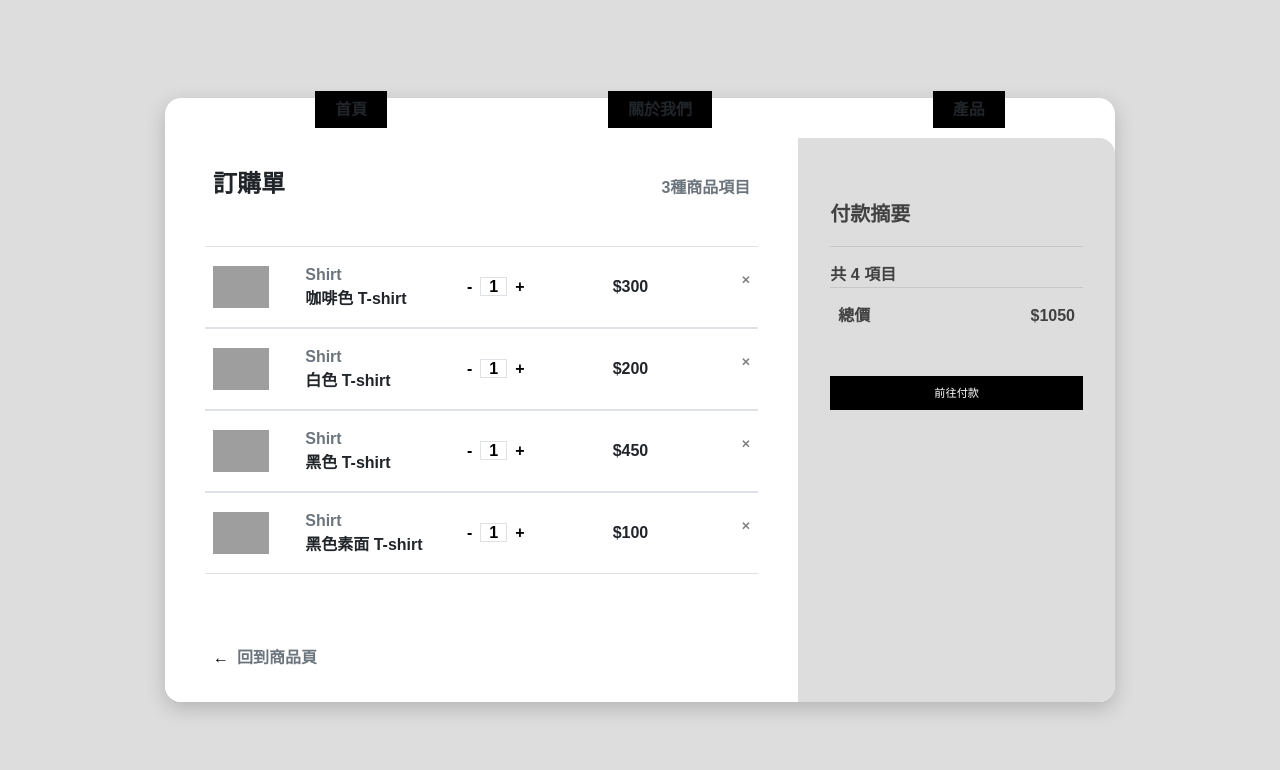
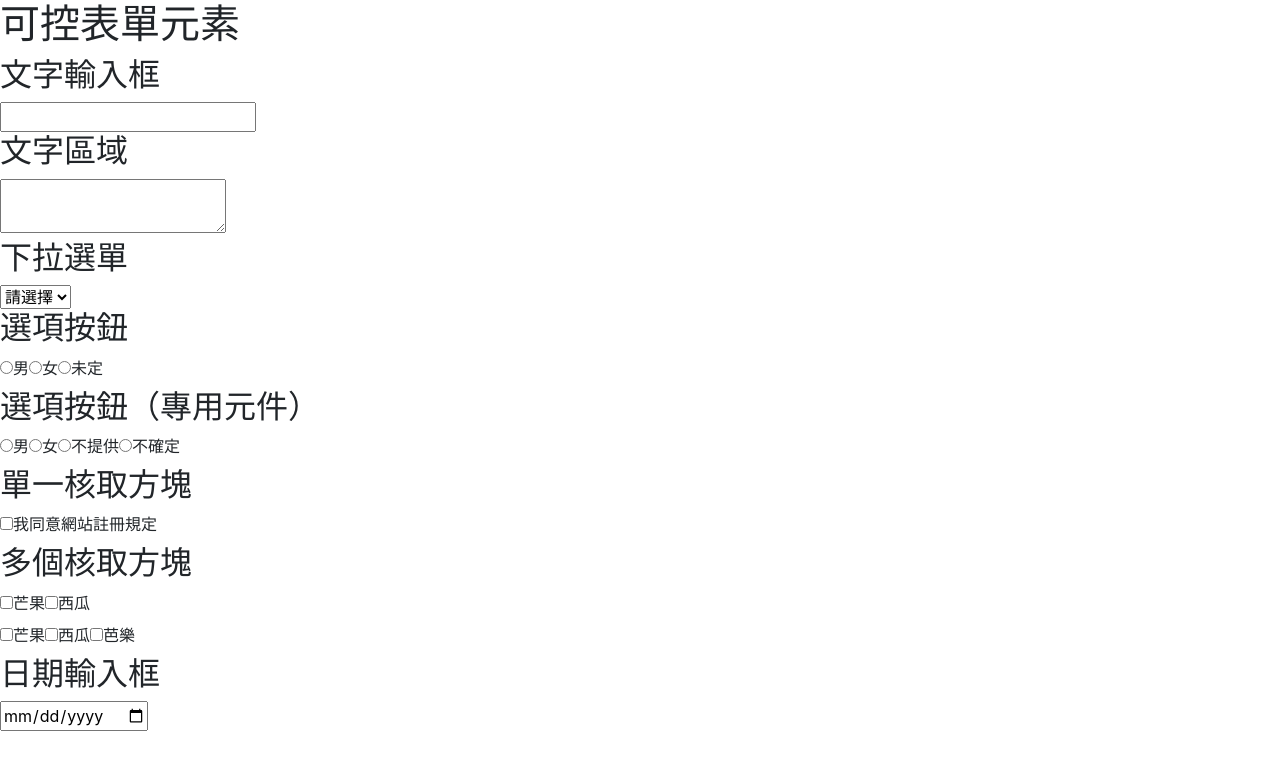
Before and after one commit to karinhsin/React_tutorial, a React (Create React App) app: page / in a window 1280 px wide. Shown: the top 770 px of the page. Built offline with nearby package versions, Linux system fonts and the light colour scheme; grey boxes are pictures that could not be loaded.

Commit message:
新增日期輸入框範例

```diff
--- a/src/App.js
+++ b/src/App.js
@@ -1,93 +1,214 @@
-import { useState } from 'react'
-import './App.css'
-import './menu.css'
-import OrderList from './components/OrderList'
-import Summary from './components/Summary'
+import React, { useState } from 'react'
+import RadioButton from './components/RadioButton'
+import CheckBox from './components/CheckBox'
 
-// 產品訂購的項目
-const products = [
-  {
-    id: 1,
-    name: '咖啡色 T-shirt',
-    category: 'Shirt',
-    image: 'https://i.imgur.com/1GrakTl.jpg',
-    price: 300,
-  },
-  {
-    id: 2,
-    name: '白色 T-shirt',
-    category: 'Shirt',
-    image: 'https://i.imgur.com/ba3tvGm.jpg',
-    price: 200,
-  },
-  {
-    id: 3,
-    name: '黑色 T-shirt',
-    category: 'Shirt',
-    image: 'https://i.imgur.com/pHQ3xT3.jpg',
-    price: 450,
-  },
-  {
-    id: 4,
-    name: '黑色素面 T-shirt',
-    category: 'Shirt',
-    image: 'https://i.imgur.com/pHQ3xT3.jpg',
-    price: 100,
-  },
-]
-
-// const initState = () => {
-//   console.log(products)
-//   const array = []
-
-//   for (let i; i < products.length; i++) {
-//     array.push(1)
-//   }
-//   console.log(array)
-//   return array
-// }
-
-function App() {
-  // 多樣產品狀態：陣列
-  // ex. 三樣商品 -> [1,1,1]
-  const [counts, setCounts] = useState(Array(products.length).fill(1))
-
-  // Summary
-  // 計算目前所有的商品數量
-  const productCount = () => {
-    let totalCount = 0
-
-    for (let i = 0; i < counts.length; i++) {
-      totalCount += counts[i]
-    }
-
-    return totalCount
-  }
-
-  // 計算目前所有的商品總價
-  const total = () => {
-    let sum = 0
-
-    for (let i = 0; i < products.length; i++) {
-      sum += counts[i] * products[i].price
-    }
-
-    return sum
-  }
+function App(props) {
+  const [inputText, setInputText] = useState('')
+  const [textArea, setTextArea] = useState('')
+  const [selectedOption, setSelectedOption] = useState('') //注意初始值
+  //radio 狀態紀錄是被選中選項按鈕的值
+  const [gender, setGender] = useState('')
+  //radio - 專用元件
+  const [gender2, setGender2] = useState('')
+  const genderOptions = ['男', '女', '不提供', '不確定']
+  //checkbox - single
+  const [agree, setAgree] = useState(false)
+  // checkbox - group
+  const [likeList, setLikeList] = useState([])
+  // checkbox - group - 專用元件
+  const [likeList2, setLikeList2] = useState([])
+  const fruitOptions = ['芒果', '西瓜', '芭樂']
+  const [birth, setBirth] = useState('')
 
   return (
-    <div className="card">
-      <ul>
-        <li><a>首頁</a></li>
-        <li><a>關於我們</a></li>
-        <li><a>產品</a></li>
-      </ul>
-      <div className="row">
+    <>
+      <h1>可控表單元素</h1>
+      {/* 讓程式碼比較方便折疊加section */}
+      <section id="inputText">
+        <h2>文字輸入框</h2>
+        <input
+          type="text"
+          value={inputText}
+          onChange={(e) => {
+            setInputText(e.target.value)
+          }}
+        />
+      </section>
 
-        <OrderList products={products} setCounts={setCounts} counts={counts} />
-        <Summary productCount={productCount()} total={total()} />
-      </div>
-    </div>
+      <section id="textArea">
+        <h2>文字區域</h2>
+        <textarea
+          value={textArea}
+          onChange={(e) => {
+            setTextArea(e.target.value)
+          }}
+        />
+      </section>
+
+      <section id="selectedOption">
+        <h2>下拉選單</h2>
+        <select
+          value={selectedOption}
+          onChange={(e) => {
+            setSelectedOption(e.target.value)
+          }}
+        >
+          {/* 第一個值會用state的初始值 */}
+          <option value="">請選擇</option>
+          <option value="雞腿">雞腿</option>
+          <option value="魯肉">魯肉</option>
+          <option value="排骨">排骨</option>
+        </select>
+      </section>
+
+      <section id="radioGroup">
+        <h2>選項按鈕</h2>
+        {/* 這邊的value不一定會用到 只是代表是哪個被選中 */}
+        <input
+          type="radio"
+          value="男"
+          checked={gender === '男'}
+          onChange={(e) => {
+            setGender(e.target.value)
+          }}
+        />
+        <label>男</label>
+        <input
+          type="radio"
+          value="女"
+          checked={gender === '女'}
+          onChange={(e) => {
+            setGender(e.target.value)
+          }}
+        />
+        <label>女</label>
+        <input
+          type="radio"
+          value="未定"
+          checked={gender === '未定'}
+          onChange={(e) => {
+            setGender(e.target.value)
+          }}
+        />
+        <label>未定</label>
+      </section>
+
+      <section id="radioButton">
+        <h2>選項按鈕（專用元件）</h2>
+        {genderOptions.map((v, i) => {
+          return (
+            <RadioButton
+              key={i}
+              value={v}
+              checkedValue={gender2}
+              setCheckedValue={setGender2}
+            />
+          )
+        })}
+      </section>
+
+      <section id="checkboxSingle">
+        <h2>單一核取方塊</h2>
+        <input
+          type="checkbox"
+          checked={agree}
+          onChange={(e) => {
+            setAgree(e.target.checked)
+          }}
+        />
+        <label>我同意網站註冊規定</label>
+      </section>
+
+      <section id="checkboxGroup">
+        <h2>多個核取方塊</h2>
+        <input
+          type="checkbox"
+          value="芒果"
+          checked={likeList.includes('芒果')}
+          onChange={(e) => {
+            //toggle（切換）
+            //如果這選項在陣列中 -> 移出陣列（新的陣列裡面不會有這個值）
+            if (likeList.includes(e.target.value)) {
+              //1.拷貝新陣列
+              //2.在新陣列裡面做處理
+              //filter過濾掉剛好不是這個值
+              const newLikeList = likeList.filter((v, i) => {
+                return v !== e.target.value
+              })
+
+              // //for迴圈語法
+              // const newLikeList = []
+              // for(let i = 0; i < likeList.length; i++) {
+              //   if(likeList[i]!== e.target.value) {
+              //     newLikeList.push(likeList[i])
+              //   }
+              // }
+
+              //3.設定回狀態
+              setLikeList(newLikeList)
+            } else {
+              // 如果這選項 不在 陣列中 -> 加入陣列
+              //1. 拷貝新陣列
+              //2. 新陣列中作處理
+              const newLikeList = [...likeList, e.target.value]
+              //3. 設定回狀態
+              setLikeList(newLikeList)
+            }
+          }}
+        />
+        <label>芒果</label>
+        <input
+          type="checkbox"
+          value="西瓜"
+          checked={likeList.includes('西瓜')}
+          onChange={(e) => {
+            // toggle(切換)
+            // 如果這選項 在 陣列中 -> 移出陣列
+            if (likeList.includes(e.target.value)) {
+              //1. 拷貝新陣列
+              //2. 新陣列中作處理
+              const newLikeList = likeList.filter((v, i) => {
+                return v !== e.target.value
+              })
+
+              //3. 設定回狀態
+              setLikeList(newLikeList)
+            } else {
+              // 如果這選項 不在 陣列中 -> 加入陣列
+              //1. 拷貝新陣列
+              //2. 新陣列中作處理
+              const newLikeList = [...likeList, e.target.value]
+              //3. 設定回狀態
+              setLikeList(newLikeList)
+            }
+          }}
+        />
+        <label>西瓜</label>
+      </section>
+      <section id="checkboxGroup2">
+        {fruitOptions.map((v, i) => {
+          return (
+            <CheckBox
+              key={i}
+              value={v}
+              checkedValueList={likeList2}
+              setCheckedValueList={setLikeList2}
+            />
+          )
+        })}
+      </section>
+
+      <section id="birth">
+        <h2>日期輸入框</h2>
+        <input
+          type="date"
+          value={birth}
+          onChange={(e) => {
+            setBirth(e.target.value)
+          }}
+        />
+      </section>
+    </>
   )
 }
 
```
